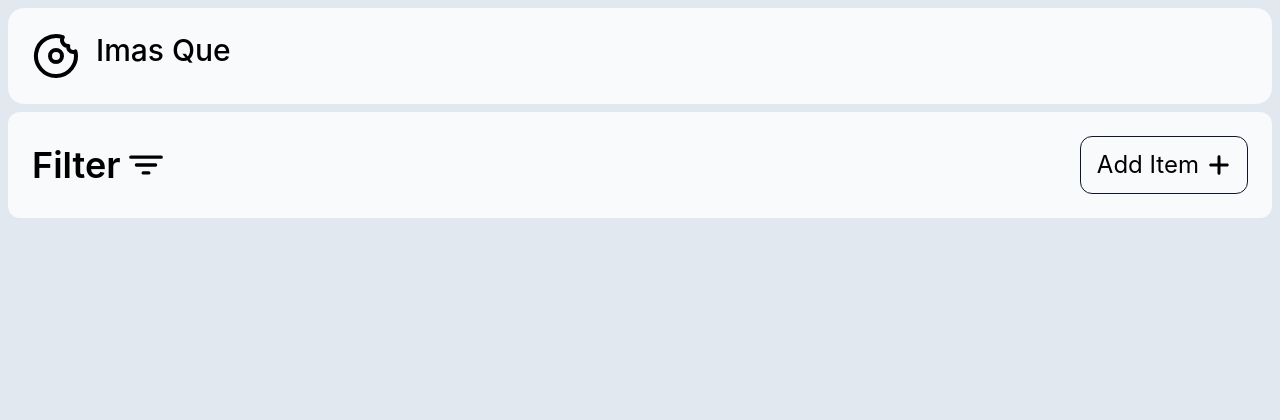
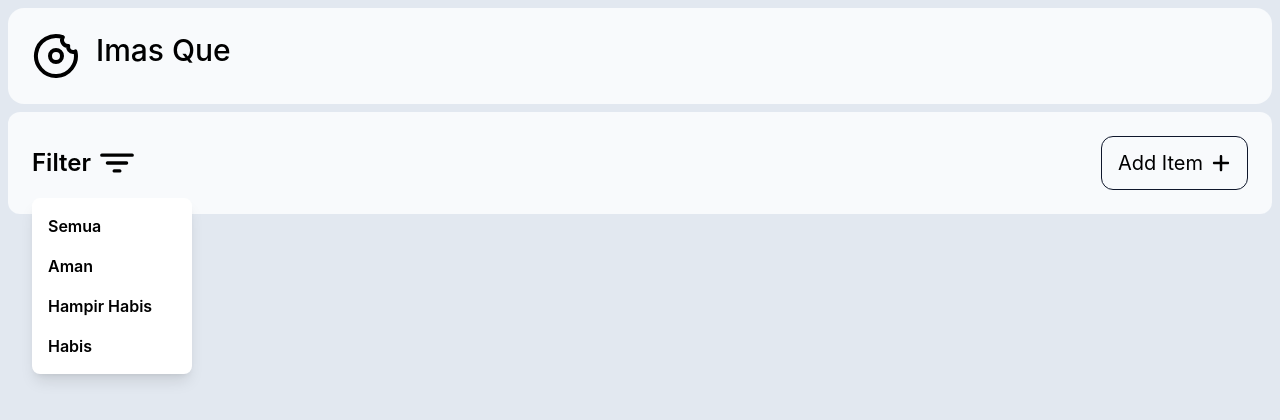
Before and after one commit to sauzanfaza/Imas-Que-Inventory, a React (Vite) app in the folder Imas-que-fe/: page / in a window 1280 px wide. Both pictures are taken after a click on the button 146 px from the left and 165 px from the top of the page. Shown: the top 420 px of the page. Built offline with nearby package versions, Linux system fonts and the light colour scheme.

Commit message:
add filter logic in filter components, filter based on item stock and sold, fix a little bit UI

```diff
--- a/Imas-que-fe/src/App.jsx
+++ b/Imas-que-fe/src/App.jsx
@@ -1,8 +1,7 @@
 import Navbar from "./components/Navbar"
 import Filter from "./components/Filter"
 import ProductCard from "./components/ProductCard"
-import AddItemModal from "./components/AddItemModal"
-import { useState } from "react"
+import { useState, useMemo } from "react"
 
 export default function App() {
     const [cardItem, setCardItem] = useState([])
@@ -18,6 +17,8 @@ export default function App() {
     const [isModalOpen, setIsModalOpen] = useState(false)
     const [isEdit, setIsEdit] = useState(false)
     const [editId, setEditId] = useState(null)
+
+    const [selectedFilter, setSelectedFilter] = useState("all")
 
     // add card item
     const addCardItem = () => {
@@ -84,6 +85,23 @@ export default function App() {
         setIsEdit(false)
         }
 
+        const filteredItems = useMemo(() => {
+            if(selectedFilter === "tersedia") {
+                return cardItem.filter((item) => (item.stock - item.sold) > 50)
+            }
+            if(selectedFilter === "low") {
+                return cardItem.filter((item) => {
+                    const sisa = item.stock - item.sold
+                    return sisa > 0 && sisa < 50
+                })
+            }
+            if(selectedFilter === "habis") {
+                return cardItem.filter((item) => (item.stock - item.sold) == 0)
+            }
+
+            return cardItem
+        }, [selectedFilter, cardItem])
+
     return(
     <>
     <div className="bg-slate-200 min-h-screen p-2">
@@ -95,9 +113,12 @@ export default function App() {
     setFormData={setFormData}
     addCardItem={addCardItem}
     saveEdit={saveEdit}
-    isEdit={isEdit}/>
+    isEdit={isEdit}
+    selectedFilter={selectedFilter}
+    setSelectedFilter={setSelectedFilter}/>
 
-    <ProductCard cardItem={cardItem}
+
+    <ProductCard cardItem={filteredItems}
     deleteCardItem={deleteCardItem}
     startEdit={startEdit}
     saveEdit={saveEdit}/>
--- a/Imas-que-fe/src/components/AddItemModal.jsx
+++ b/Imas-que-fe/src/components/AddItemModal.jsx
@@ -73,7 +73,7 @@ export default function AddItemModal({ isModalOpen, onClose, formData, setFormDa
 
                         <input type="file"
                         // placeholder="image"
-                        className="border border-slate-600 rounded-lg w-full py-1 px-2 mb-2"
+                        className="border border-slate-600 rounded-lg w-full py-1 px-2 mb-2 cursor-pointer"
                         onChange={handleFileChange}/>
                 </div>
 
--- a/Imas-que-fe/src/components/ButtonAdd.jsx
+++ b/Imas-que-fe/src/components/ButtonAdd.jsx
@@ -6,7 +6,7 @@ export default function ButtonAdd({isModalOpen, setIsModalOpen, formData, setFor
 
     return(
         <>
-        <div className="flex items-center justify-between border border-slate-900 py-1 lg:py-2 px-4 rounded-xl text-[12px] md:text-lg lg:text-xl xl:text-2xl gap-2 hover:bg-slate-400 cursor-pointer">
+        <div className="flex items-center justify-between border border-slate-900 py-1 lg:py-2 px-4 rounded-xl text-[12px] md:text-lg lg:text-xl xl:text-xl gap-2 hover:bg-slate-400 cursor-pointer">
                 <button onClick={handleOpenModal} className="lg:py-1 cursor-pointer">Add Item</button>
                 <FaPlus className="cursor-pointer"/>
         </div>
--- a/Imas-que-fe/src/components/Filter.jsx
+++ b/Imas-que-fe/src/components/Filter.jsx
@@ -1,16 +1,47 @@
 import ButtonAdd from "./ButtonAdd";
 import { IoFilter } from "react-icons/io5";
+import { useState } from "react";
 
-export default function Filter({isModalOpen, setIsModalOpen, formData, setFormData, addCardItem, saveEdit, isEdit}) {
+export default function Filter({isModalOpen, setIsModalOpen, formData, setFormData, addCardItem, saveEdit, isEdit, setSelectedFilter, }) {
+    const [isOpen, setIsOpen] = useState(false)
 
     return(
         <>
         <div className="w-full flex p-4 md:p-6 bg-slate-50 my-2 rounded-xl justify-between">
-            <div className="flex items-center font-semibold justify-between gap-2">
-                    <p className="text-[12px] md:text-xl lg:text-2xl xl:text-4xl">Filter</p>
-                    <button>
-                        <IoFilter className="md:text-2xl lg:text-3xl xl:text-4xl cursor-pointer"/>
+            <div className="relative flex items-center font-semibold justify-between gap-2">
+                    <p className="text-[12px] md:text-xl lg:text-2xl">Filter</p>
+                    <button onClick={() => setIsOpen(!isOpen)}>
+                        <IoFilter className="md:text-2xl lg:text-3xl xl:text-4xl cursor-pointer border-none"/>
                     </button>
+
+                    {isOpen && (
+                        <div className="absolute top-full mt-2 bg-white shadow-lg rounded-lg p-2 w-40">
+                            <p
+                            onClick={() => { setSelectedFilter("all"); setIsOpen(false); }}
+                            className="p-2 hover:bg-gray-100 cursor-pointer rounded"
+                            >
+                                Semua
+                            </p>
+                            <p
+                            onClick={() => { setSelectedFilter("tersedia"); setIsOpen(false); }}
+                            className="p-2 hover:bg-gray-100 cursor-pointer rounded"
+                            >
+                            Aman
+                            </p>
+                            <p
+                            onClick={() => { setSelectedFilter("low"); setIsOpen(false); }}
+                            className="p-2 hover:bg-gray-100 cursor-pointer rounded"
+                            >
+                            Hampir Habis
+                            </p>
+                            <p
+                            onClick={() => { setSelectedFilter("habis"); setIsOpen(false); }}
+                            className="p-2 hover:bg-gray-100 cursor-pointer rounded"
+                            >
+                            Habis
+                            </p>
+                        </div>
+                    )}
             </div>
             <ButtonAdd isModalOpen={isModalOpen}
             setIsModalOpen={setIsModalOpen}
--- a/Imas-que-fe/src/components/ProductCard.jsx
+++ b/Imas-que-fe/src/components/ProductCard.jsx
@@ -3,7 +3,7 @@ import SelectOption from "./SelectOption"
 export default function ProductCard({cardItem, deleteCardItem, id, startEdit, saveEdit}) {
     return(
         <>
-        <div className="grid grid-cols-2 gap-2 md:grid-cols-3 xl:grid-cols-4">
+        <div className="grid grid-cols-2 gap-2 md:grid-cols-3 xl:grid-cols-4 py-2">
         {cardItem.map((item) => (
         <div className="bg-slate-50 border border-slate-300 h-60 md:h-80 lg:h-90 xl:h-100 rounded-lg"
         key={item.id}>
--- a/Imas-que-fe/src/components/SelectOption.jsx
+++ b/Imas-que-fe/src/components/SelectOption.jsx
@@ -13,18 +13,28 @@ export default function SelectOption({deleteCardItem, id, startEdit}) {
             <button
                 onClick={handleSelectOpen}
             >
-            <SlOptionsVertical />
+            <SlOptionsVertical className="cursor-pointer"/>
             </button>
 
             {/* dropdown optionnya */}
             {isSelectOpen && (
-            <div className="absolute right-0 mt-2 w-15 text-xl bg-white border rounded-lg shadow-md">
+            <div className="absolute lg:right-6 lg:top-0 right-0 mt-2 w-12 md:w-15 lg:w-20 lg:h-20 text-xl bg-white border rounded-lg shadow-md">
                 <button className="flex justify-center items-center w-full px-4 py-2 hover:text-green-600"
                 >
-                    <TiEdit onClick={() => startEdit(id)}/>
+                    <TiEdit onClick={() => {
+                        startEdit(id)
+                        setIsSelectOpen(false)
+                    }
+
+                        }/>
                 </button>
                 <button className="flex justify-center items-center w-full px-4 py-2 hover:text-red-700"
-                    onClick={() => deleteCardItem(id)}>
+                    onClick={() => {
+                        const confirmDelete = window.confirm("yakin hapus item ini?")
+                        if(confirmDelete){
+                            deleteCardItem(id)
+                        }
+                    }}>
                     <MdDelete />
                 </button>
             </div>
```
